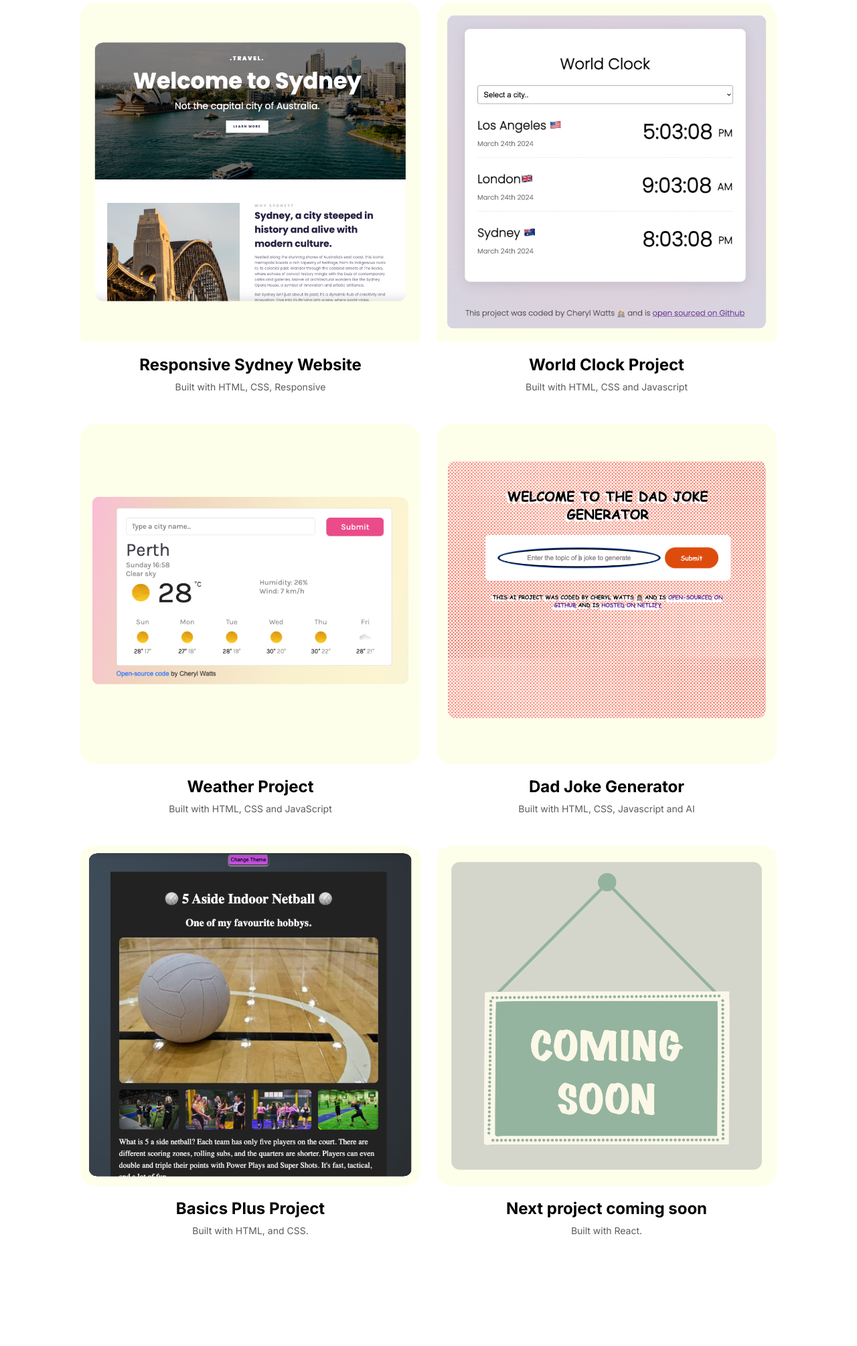
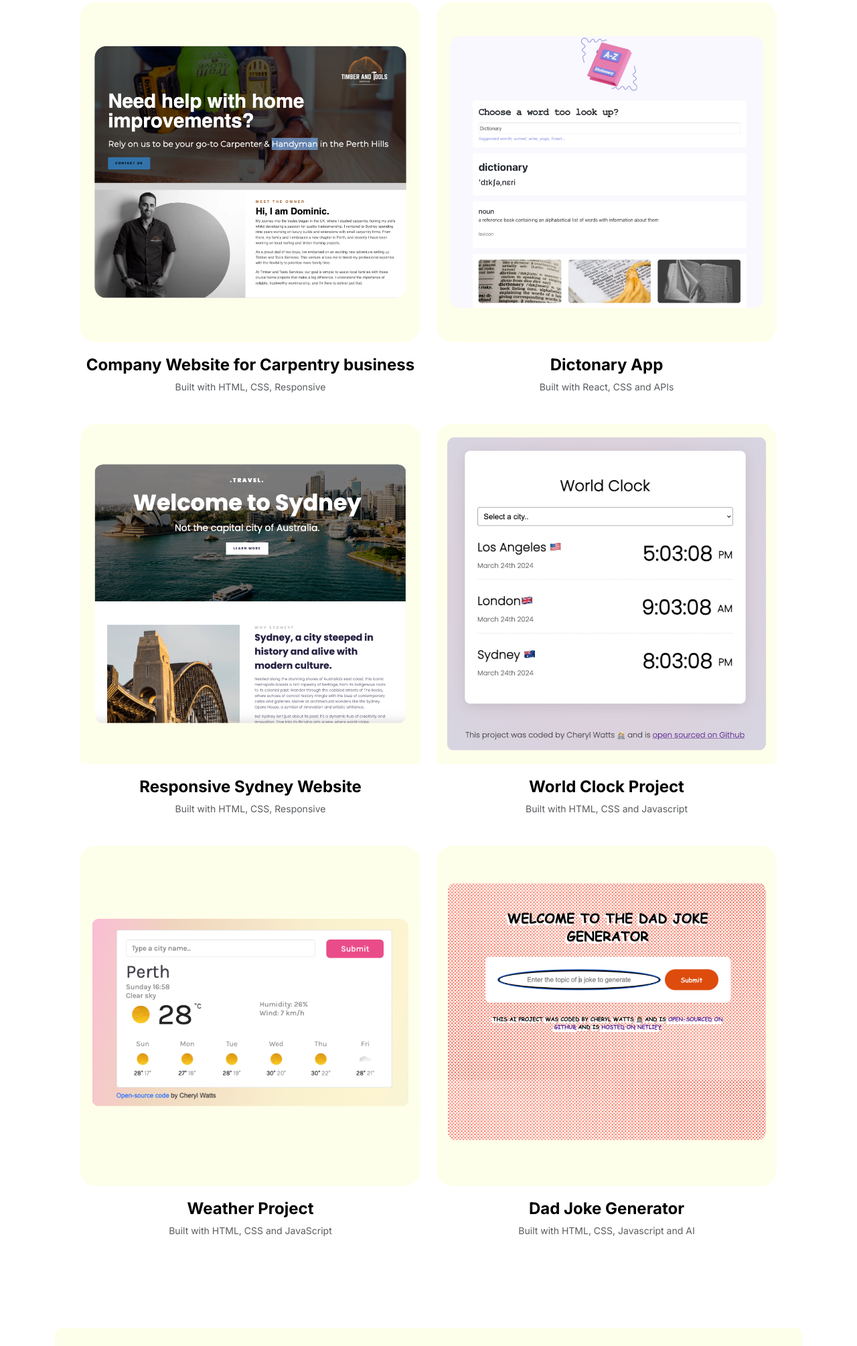
Before and after one commit to chezzer84/Responsive-Portfolio-Project, a plain HTML site: page work.html in a window 1280 px wide. Shown: the part 377-2387 px from the top of the page at 67% size. Drawn offline with nearby package versions, Linux system fonts and the light colour scheme; a web font is replaced by a local one.

Commit message:
Updated projects

```diff
--- a/Styles/portfolio.css
+++ b/Styles/portfolio.css
@@ -66,7 +66,7 @@ nav li.active a {
 }
 
 footer {
-  margin: 60px 0;
+  bottom margin: 60px;
 }
 
 footer .email-link {
@@ -142,6 +142,10 @@ footer .contact-box p {
   font-size: 24px;
 }
 
+.introText {
+  font-size: 24px;
+}
+
 .project-description {
   padding: 120px 60px 0;
 }
--- a/work.html
+++ b/work.html
@@ -68,6 +68,37 @@
 
         <div class="row">
           <div class="col-md-6 mb-4">
+            <a href="https://timberandtoolsservices.com.au/" target="_blank">
+              <img
+                src="Images/Timber and Tools.png"
+                class="img-fluid mb-3 rounded"
+                alt=""
+              />
+            </a>
+            <h3 class="text-center m-0">
+              Company Website for Carpentry business
+            </h3>
+            <p class="text-center text-muted">
+              Built with HTML, CSS, Responsive
+            </p>
+          </div>
+
+          <div class="col-md-6 mb-4">
+            <a
+              href="https://frolicking-speculoos-996da2.netlify.app/"
+              target="_blank"
+            >
+              <img
+                src="Images/Dictonary.png"
+                class="img-fluid mb-3 rounded"
+                alt=""
+              />
+            </a>
+            <h3 class="text-center m-0">Dictonary App</h3>
+            <p class="text-center text-muted">Built with React, CSS and APIs</p>
+          </div>
+
+          <div class="col-md-6 mb-4">
             <a
               href="https://www.shecodes.io/cohorts/1785/projects/2206219?_gl=1*6kubpa*_gcl_au*NzA1MzE4ODQ3LjE3MDY5NDA5NTkuMTA2MzA4NTgxNS4xNzE0MjAxMTg2LjE3MTQyMDExOTI."
               target="_blank"
@@ -134,33 +165,6 @@
               Built with HTML, CSS, Javascript and AI
             </p>
           </div>
-
-          <div class="col-md-6 mb-4">
-            <a
-              href="https://www.shecodes.io/cohorts/1354/projects/1779569?_gl=1*1tlus6l*_gcl_au*NzA1MzE4ODQ3LjE3MDY5NDA5NTkuMTA2MzA4NTgxNS4xNzE0MjAxMTg2LjE3MTQyMDExOTI."
-              target="_blank"
-            >
-              <img
-                src="Images/netball.png"
-                class="img-fluid mb-3 rounded"
-                alt=""
-              />
-            </a>
-            <h3 class="text-center m-0">Basics Plus Project</h3>
-            <p class="text-center text-muted">Built with HTML, and CSS.</p>
-          </div>
-
-          <div class="col-md-6 mb-4">
-            <a href="" target="_blank">
-              <img
-                src="Images/10001000coming soon.png"
-                class="img-fluid mb-3 rounded"
-                alt=""
-              />
-            </a>
-            <h3 class="text-center m-0">Next project coming soon</h3>
-            <p class="text-center text-muted">Built with React.</p>
-          </div>
         </div>
       </div>
     </div>
```
Also changed, not shown: about.html (+3 -2 lines), index.html (+23 -3 lines), Images/Dictonary.png (added), Images/Timber and Tools.png (added), Images/netball-basics.png (deleted), Images/netball.png (deleted).
